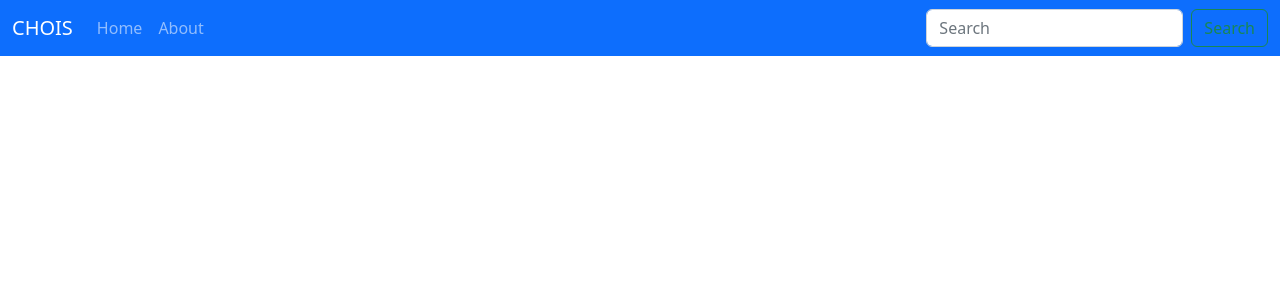
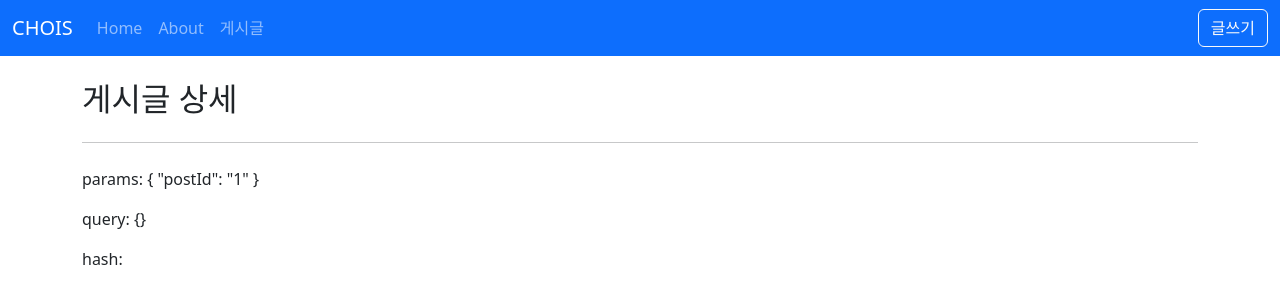
Before and after one commit to codeblue25/learn-vue3, a Vue app in the folder practice-vue3/: page /posts/1 in a window 1280 px wide. Shown: the top 304 px of the page. Built offline with nearby package versions, Linux system fonts and the light colour scheme.

Commit message:
Create Posts Views

```diff
--- a/practice-vue3/src/layouts/TheHeader.vue
+++ b/practice-vue3/src/layouts/TheHeader.vue
@@ -17,40 +17,39 @@
         <div class="collapse navbar-collapse" id="navbarSupportedContent">
           <ul class="navbar-nav me-auto">
             <li class="nav-item">
-              <RouterLink class="nav-link" active-class="active" to="/"
-                >Home</RouterLink
-              >
+              <RouterLink class="nav-link" active-class="active" to="/">
+                Home
+              </RouterLink>
             </li>
             <li class="nav-item">
               <RouterLink class="nav-link" active-class="active" to="/about"
                 >About</RouterLink
               >
             </li>
-            <!-- a태그는 리로딩됨 -->
-            <!-- <li class="nav-item">
-              <a class="nav-link active" aria-current="page" href="/">Home</a>
+            <li class="nav-item">
+              <RouterLink class="nav-link" active-class="active" to="/posts"
+                >게시글</RouterLink
+              >
             </li>
-            <li class="nav-item">
-              <a class="nav-link" href="/about">About</a>
-            </li> -->
           </ul>
-          <form class="d-flex" role="search">
-            <input
-              class="form-control me-2"
-              type="search"
-              placeholder="Search"
-              aria-label="Search"
-            />
-            <button class="btn btn-outline-success" type="submit">
-              Search
+          <div class="d-flex">
+            <button class="btn btn-outline-light" type="button" @click="goPage">
+              글쓰기
             </button>
-          </form>
+          </div>
         </div>
       </div>
     </nav>
   </header>
 </template>
 
-<script setup></script>
+<script setup>
+import { useRouter } from 'vue-router';
+
+const router = useRouter();
+const goPage = () => {
+  router.push('/posts/create');
+};
+</script>
 
 <style lang="scss" scoped></style>
--- /dev/null
+++ b/practice-vue3/src/views/posts/PostCreateView.vue
@@ -0,0 +1,10 @@
+<template>
+  <div>
+    <h2>게시글 등록</h2>
+    <hr class="my-4" />
+  </div>
+</template>
+
+<script setup></script>
+
+<style lang="scss" scoped></style>
--- /dev/null
+++ b/practice-vue3/src/views/posts/PostDetailView.vue
@@ -0,0 +1,13 @@
+<template>
+  <div>
+    <h2>게시글 상세</h2>
+    <hr class="my-4" />
+    <p>params: {{ $route.params }}</p>
+    <p>query: {{ $route.query }}</p>
+    <p>hash: {{ $route.hash }}</p>
+  </div>
+</template>
+
+<script setup></script>
+
+<style lang="scss" scoped></style>
--- /dev/null
+++ b/practice-vue3/src/views/posts/PostEditView.vue
@@ -0,0 +1,10 @@
+<template>
+  <div>
+    <h2>게시글 수정</h2>
+    <hr class="my-4" />
+  </div>
+</template>
+
+<script setup></script>
+
+<style lang="scss" scoped></style>
--- /dev/null
+++ b/practice-vue3/src/views/posts/PostListView.vue
@@ -0,0 +1,10 @@
+<template>
+  <div>
+    <h2>게시글 목록</h2>
+    <hr class="my-4" />
+  </div>
+</template>
+
+<script setup></script>
+
+<style lang="scss" scoped></style>
```
Also changed, not shown: practice-vue3/src/router/index.js (+21 -0 lines).
